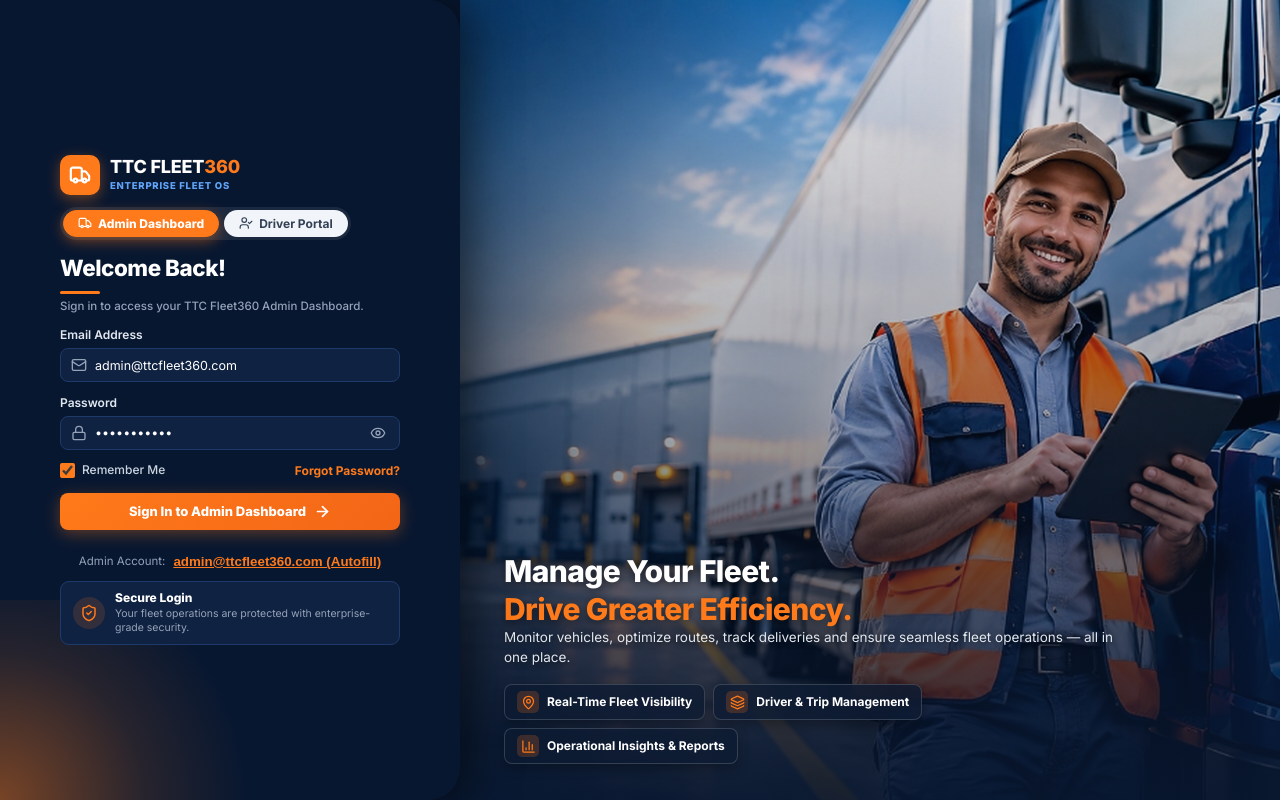
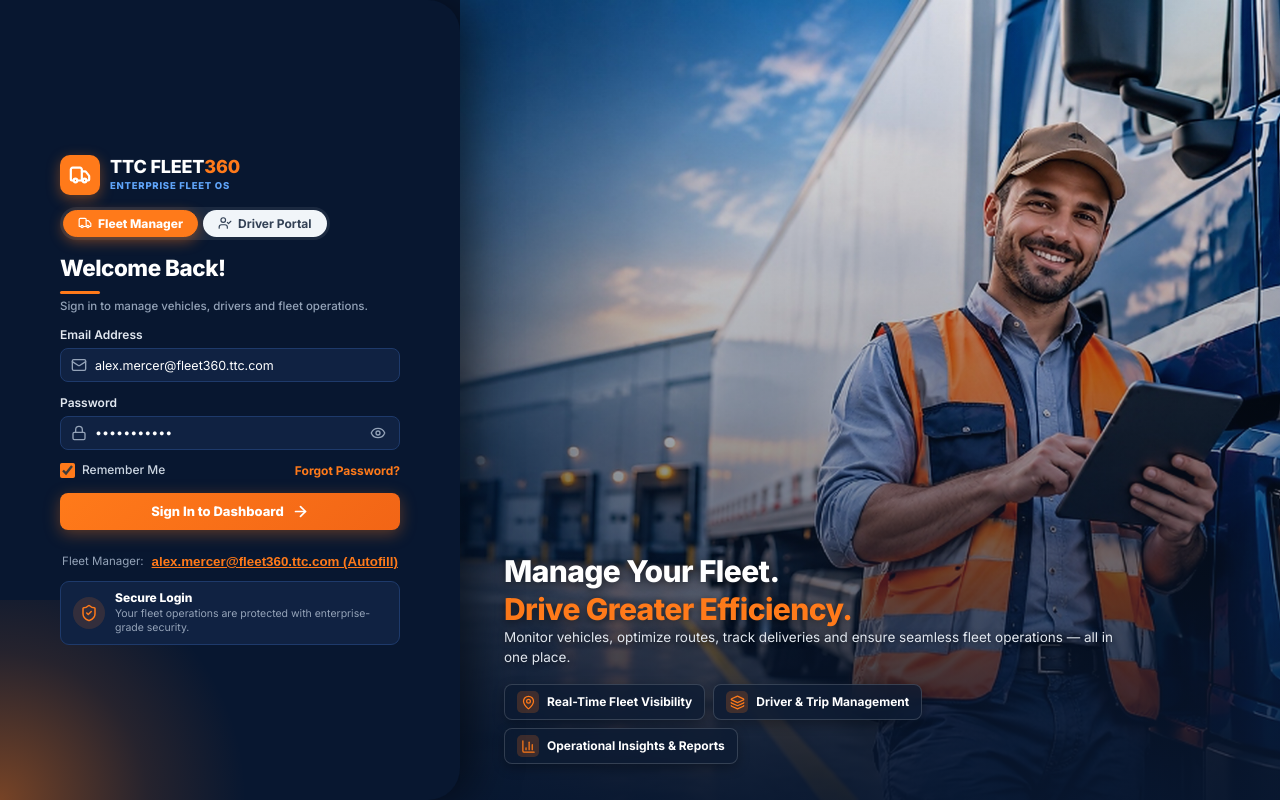
Before and after one commit to skameen052-sys/TTC-Fleet-, a React (Vite) app in the folder frontend/: page / in a window 1280 px wide. Built offline with nearby package versions, Linux system fonts and the light colour scheme.

Commit message:
fix: remove admin references, restore fleet manager portal and fix driver dashboard render crash

```diff
--- a/frontend/src/App.jsx
+++ b/frontend/src/App.jsx
@@ -165,26 +165,26 @@ export default function App() {
   const [currentUser, setCurrentUser] = useState(() => {
     try {
       const u = localStorage.getItem('ttc_fleet360_user') || sessionStorage.getItem('ttc_fleet360_user');
-      return u ? JSON.parse(u) : { fullName: 'Admin', role: 'ROLE_ADMIN', email: 'admin@ttcfleet360.com' };
+      return u ? JSON.parse(u) : { fullName: 'Alexandre Mercer', role: 'ROLE_FLEET_MANAGER', email: 'alex.mercer@fleet360.ttc.com' };
     } catch {
-      return { fullName: 'Admin', role: 'ROLE_ADMIN', email: 'admin@ttcfleet360.com' };
+      return { fullName: 'Alexandre Mercer', role: 'ROLE_FLEET_MANAGER', email: 'alex.mercer@fleet360.ttc.com' };
     }
   });
 
-  // Portal State: 'manager' (Admin Dashboard) vs 'driver'
+  // Portal State: 'manager' (Fleet Manager Portal) vs 'driver' (Driver Portal)
   const [portal, setPortal] = useState(() => {
     try {
       const params = new URLSearchParams(window.location.search);
       if (params.get('portal') === 'driver') return 'driver';
-      if (params.get('portal') === 'admin' || params.get('portal') === 'manager') return 'manager';
+      if (params.get('portal') === 'manager') return 'manager';
 
       const u = localStorage.getItem('ttc_fleet360_user') || sessionStorage.getItem('ttc_fleet360_user');
       const parsed = u ? JSON.parse(u) : null;
-      if (parsed?.role === 'ROLE_DRIVER' && !parsed?.email?.toLowerCase().includes('admin')) {
+      if (parsed?.role === 'ROLE_DRIVER') {
         return 'driver';
       }
     } catch {}
-    return 'manager'; // Default to Admin Dashboard
+    return 'manager'; // Default to Fleet Manager Portal
   });
 
   const [activeTab, setActiveTab] = useState('dashboard');
@@ -228,14 +228,14 @@ export default function App() {
   const handleLoginSuccess = (userData) => {
     setCurrentUser(userData);
     setIsAuthenticated(true);
-    if (userData.role === 'ROLE_DRIVER' && !userData.email?.toLowerCase().includes('admin')) {
+    if (userData.role === 'ROLE_DRIVER') {
       setPortal('driver');
       setDriverActiveTab('dashboard');
     } else {
       setPortal('manager');
       setActiveTab('dashboard');
     }
-    showToast(`Welcome back, ${userData.fullName || 'Admin'}!`);
+    showToast(`Welcome back, ${userData.fullName || 'User'}!`);
   };
 
   const handleLogout = () => {
@@ -385,46 +385,6 @@ export default function App() {
     return (
       <ErrorBoundary>
         <div className="app-container driver-portal-theme">
-          {/* Quick Portal Switcher Banner */}
-          <div style={{
-            backgroundColor: '#0F172A',
-            color: '#E2E8F0',
-            padding: '10px 24px',
-            display: 'flex',
-            justifyContent: 'space-between',
-            alignItems: 'center',
-            fontSize: '13px',
-            borderBottom: '1px solid #334155',
-            zIndex: 100
-          }}>
-            <div style={{ display: 'flex', alignItems: 'center', gap: '8px' }}>
-              <span style={{ color: '#94A3B8' }}>Viewing Mode:</span>
-              <strong style={{ color: '#F97316' }}>Driver Portal</strong>
-              <span style={{ color: '#94A3B8' }}>(Marcus Vance - CDL Lead Driver)</span>
-            </div>
-            <button
-              onClick={() => {
-                setPortal('manager');
-                setActiveTab('dashboard');
-              }}
-              style={{
-                backgroundColor: '#F97316',
-                color: '#FFFFFF',
-                border: 'none',
-                padding: '6px 16px',
-                borderRadius: '6px',
-                fontWeight: '700',
-                cursor: 'pointer',
-                fontSize: '12.5px',
-                display: 'flex',
-                alignItems: 'center',
-                gap: '6px'
-              }}
-            >
-              ← Open Admin Dashboard
-            </button>
-          </div>
-
           {/* Left Sidebar Navigation (Driver) */}
           <DriverSidebar
             activeTab={driverActiveTab}
@@ -447,7 +407,10 @@ export default function App() {
               notifications={safeNotifications}
               onSelectTab={setDriverActiveTab}
               onLogout={handleLogout}
-              onSwitchToManager={() => setPortal('manager')}
+              onSwitchToManager={() => {
+                setPortal('manager');
+                setActiveTab('dashboard');
+              }}
             />
 
             {/* Dynamic Driver Page Views */}
--- a/frontend/src/components/auth/LoginPage.jsx
+++ b/frontend/src/components/auth/LoginPage.jsx
@@ -16,8 +16,10 @@ import {
 } from 'lucide-react';
 
 export const LoginPage = ({ onLoginSuccess, initialPortal = 'manager' }) => {
-  const [selectedPortal, setSelectedPortal] = useState('manager'); // Default to Admin / Fleet Manager
-  const [email, setEmail] = useState('admin@ttcfleet360.com');
+  const [selectedPortal, setSelectedPortal] = useState(initialPortal);
+  const [email, setEmail] = useState(
+    initialPortal === 'driver' ? 'm.vance@fleet360.ttc.com' : 'alex.mercer@fleet360.ttc.com'
+  );
   const [password, setPassword] = useState('password123');
   const [showPassword, setShowPassword] = useState(false);
   const [rememberMe, setRememberMe] = useState(true);
@@ -34,7 +36,7 @@ export const LoginPage = ({ onLoginSuccess, initialPortal = 'manager' }) => {
       setEmail('m.vance@fleet360.ttc.com');
       setPassword('password123');
     } else {
-      setEmail('admin@ttcfleet360.com');
+      setEmail('alex.mercer@fleet360.ttc.com');
       setPassword('password123');
     }
   };
@@ -51,7 +53,7 @@ export const LoginPage = ({ onLoginSuccess, initialPortal = 'manager' }) => {
     setIsLoading(true);
 
     try {
-      let driverUser = (selectedPortal === 'driver' || email.includes('vance') || email.includes('driver')) && !email.toLowerCase().includes('admin');
+      let driverUser = selectedPortal === 'driver' || email.includes('vance') || email.includes('driver');
       let userData = driverUser
         ? {
             username: 'driver01',
@@ -63,10 +65,10 @@ export const LoginPage = ({ onLoginSuccess, initialPortal = 'manager' }) => {
             token: 'eyJhbGciOiJIUzUxMiJ9.simulated_jwt_driver_fleet360'
           }
         : {
-            username: 'admin',
-            email: email || 'admin@ttcfleet360.com',
-            fullName: 'Admin',
-            role: 'ROLE_ADMIN',
+            username: 'fleetmanager',
+            email: email || 'alex.mercer@fleet360.ttc.com',
+            fullName: 'Alexandre Mercer',
+            role: 'ROLE_FLEET_MANAGER',
             token: 'eyJhbGciOiJIUzUxMiJ9.simulated_jwt_token_fleet360'
           };
 
@@ -75,7 +77,7 @@ export const LoginPage = ({ onLoginSuccess, initialPortal = 'manager' }) => {
           method: 'POST',
           headers: { 'Content-Type': 'application/json' },
           body: JSON.stringify({
-            username: email.includes('@') ? (driverUser ? 'driver01' : 'admin') : email,
+            username: email.includes('@') ? (driverUser ? 'driver01' : 'fleetmanager') : email,
             password: password
           })
         });
@@ -137,7 +139,7 @@ export const LoginPage = ({ onLoginSuccess, initialPortal = 'manager' }) => {
             </div>
           </div>
 
-          {/* Role Portal Switcher Pills (Matching Screenshots 3 & 4) */}
+          {/* Role Portal Switcher Pills */}
           <div className={`portal-switcher-pill-box ${isDriver ? 'box-light' : 'box-dark'}`}>
             <button
               type="button"
@@ -145,7 +147,7 @@ export const LoginPage = ({ onLoginSuccess, initialPortal = 'manager' }) => {
               onClick={() => handlePortalSwitch('manager')}
             >
               <Truck size={14} />
-              <span>Admin Dashboard</span>
+              <span>Fleet Manager</span>
             </button>
             <button
               type="button"
@@ -167,7 +169,7 @@ export const LoginPage = ({ onLoginSuccess, initialPortal = 'manager' }) => {
             <p className={`login-welcome-subtitle ${isDriver ? 'sub-light' : 'sub-dark'}`}>
               {isDriver
                 ? 'Sign in to access your Driver Portal & route dispatch.'
-                : 'Sign in to access your TTC Fleet360 Admin Dashboard.'}
+                : 'Sign in to manage vehicles, drivers and fleet operations.'}
             </p>
           </div>
 
@@ -206,7 +208,7 @@ export const LoginPage = ({ onLoginSuccess, initialPortal = 'manager' }) => {
                 <input
                   type="email"
                   className={`login-text-input ${isDriver ? 'input-light' : 'input-dark'}`}
-                  placeholder={isDriver ? 'Enter driver email' : 'admin@ttcfleet360.com'}
+                  placeholder={isDriver ? 'Enter driver email' : 'alex.mercer@fleet360.ttc.com'}
                   value={email}
                   onChange={(e) => setEmail(e.target.value)}
                   required
@@ -275,7 +277,7 @@ export const LoginPage = ({ onLoginSuccess, initialPortal = 'manager' }) => {
                 <span>Authenticating Credentials...</span>
               ) : (
                 <>
-                  <span>{isDriver ? 'Sign In to Driver Portal' : 'Sign In to Admin Dashboard'}</span>
+                  <span>{isDriver ? 'Sign In to Driver Portal' : 'Sign In to Dashboard'}</span>
                   <ArrowRight size={17} strokeWidth={2.4} />
                 </>
               )}
@@ -285,7 +287,7 @@ export const LoginPage = ({ onLoginSuccess, initialPortal = 'manager' }) => {
           {/* Quick autofill helper */}
           <div className="demo-credentials-pill" style={{ marginTop: '12px', display: 'flex', alignItems: 'center', justifyContent: 'center', gap: '8px', fontSize: '11.5px' }}>
             <span style={{ color: isDriver ? '#718096' : '#94A3B8' }}>
-              {isDriver ? 'Driver Account:' : 'Admin Account:'}
+              {isDriver ? 'Driver Account:' : 'Fleet Manager:'}
             </span>
             <button
               type="button"
@@ -303,14 +305,14 @@ export const LoginPage = ({ onLoginSuccess, initialPortal = 'manager' }) => {
                   setEmail('m.vance@fleet360.ttc.com');
                   setPassword('password123');
                 } else {
-                  setEmail('admin@ttcfleet360.com');
+                  setEmail('alex.mercer@fleet360.ttc.com');
                   setPassword('password123');
                 }
               }}
             >
               {isDriver
                 ? 'm.vance@fleet360.ttc.com (Autofill)'
-                : 'admin@ttcfleet360.com (Autofill)'}
+                : 'alex.mercer@fleet360.ttc.com (Autofill)'}
             </button>
           </div>
 
--- a/frontend/src/components/common/Header.jsx
+++ b/frontend/src/components/common/Header.jsx
@@ -163,8 +163,8 @@ export const Header = ({
               <span>{currentUser?.fullName?.[0]?.toUpperCase() || 'A'}</span>
             </div>
             <div className="user-text-info">
-              <span className="user-display-name">{currentUser?.fullName || 'Admin'}</span>
-              <span className="user-role-text">{currentUser?.role === 'ROLE_ADMIN' ? 'Super Admin' : 'Admin'}</span>
+              <span className="user-display-name">{currentUser?.fullName || 'Alexandre Mercer'}</span>
+              <span className="user-role-text">{currentUser?.role === 'ROLE_FLEET_MANAGER' ? 'Fleet Manager (Lead)' : (currentUser?.role || 'Fleet Manager')}</span>
             </div>
             <ChevronDown size={14} color="#718096" />
           </div>
@@ -173,9 +173,9 @@ export const Header = ({
           {showProfileDropdown && (
             <div className="header-dropdown profile-dropdown">
               <div className="profile-dropdown-header">
-                <div className="profile-name">{currentUser?.fullName || 'Admin'}</div>
-                <div className="profile-email">{currentUser?.email || 'admin@ttcfleet360.com'}</div>
-                <span className="profile-tag">{currentUser?.role || 'ROLE_ADMIN'}</span>
+                <div className="profile-name">{currentUser?.fullName || 'Alexandre Mercer'}</div>
+                <div className="profile-email">{currentUser?.email || 'alex.mercer@fleet360.ttc.com'}</div>
+                <span className="profile-tag">{currentUser?.role || 'ROLE_FLEET_MANAGER'}</span>
               </div>
               <div className="dropdown-menu-list">
                 {onSwitchToDriver && (
--- a/frontend/src/components/dashboard/HeroBanner.jsx
+++ b/frontend/src/components/dashboard/HeroBanner.jsx
@@ -8,10 +8,10 @@ export const HeroBanner = () => {
       <div className="hero-content-left">
         <div className="hero-heading-wrap">
           <h1 className="hero-welcome-title">Welcome back,</h1>
-          <h2 className="hero-manager-title">Admin!</h2>
+          <h2 className="hero-manager-title">Fleet Manager!</h2>
         </div>
         <p className="hero-description">
-          Drive smarter. Manage better with TTC Fleet360.<br />
+          Drive smarter. Manage your fleet. Optimize every journey.<br />
           Real-time telemetry and 360° global logistics control.
         </p>
       </div>
--- a/frontend/src/components/driver/DriverDashboard.jsx
+++ b/frontend/src/components/driver/DriverDashboard.jsx
@@ -23,7 +23,8 @@ import {
   Sparkles,
   Calendar,
   Compass,
-  AlertCircle
+  AlertCircle,
+  Bell
 } from 'lucide-react';
 import L from 'leaflet';
 import 'leaflet/dist/leaflet.css';
@@ -843,7 +844,7 @@ export const DriverDashboard = ({
                     <td>{fl.date}</td>
                     <td>{fl.station}</td>
                     <td>{fl.liters} L</td>
-                    <td>${fl.cost.toFixed(2)}</td>
+                    <td>${Number(fl?.cost || 0).toFixed(2)}</td>
                     <td>
                       <span className="status-pill status-available" style={{ fontSize: '11px', padding: '2px 6px' }}>
                         {fl.receiptStatus}
--- a/frontend/src/components/driver/DriverViews.jsx
+++ b/frontend/src/components/driver/DriverViews.jsx
@@ -403,7 +403,7 @@ export const FuelRecordsView = ({ fuelLogs = [], onOpenFuelModal }) => {
                 <td>{f.date}</td>
                 <td>{f.station}</td>
                 <td>{f.liters} L</td>
-                <td>${f.cost.toFixed(2)}</td>
+                <td>${Number(f?.cost || 0).toFixed(2)}</td>
                 <td>{f.odometer?.toLocaleString()} km</td>
                 <td><span className="status-pill status-available">{f.receiptStatus}</span></td>
               </tr>
--- a/frontend/src/main.jsx
+++ b/frontend/src/main.jsx
@@ -58,7 +58,7 @@ class ErrorBoundary extends React.Component {
               TTC Fleet360 Session Restored
             </h2>
             <p style={{ color: '#94A3B8', fontSize: '14px', lineHeight: '1.6', margin: '0 0 24px' }}>
-              A temporary client state issue was encountered. Click below to load the clean Admin Dashboard.
+              A temporary client state issue was encountered. Click below to load the clean Fleet Manager Dashboard.
             </p>
             <div style={{ display: 'flex', gap: '12px', justifyContent: 'center' }}>
               <button
@@ -68,7 +68,7 @@ class ErrorBoundary extends React.Component {
                     localStorage.removeItem('ttc_fleet360_user');
                     sessionStorage.clear();
                   } catch (e) {}
-                  window.location.href = '/?portal=admin';
+                  window.location.href = '/?portal=manager';
                 }}
                 style={{
                   background: 'linear-gradient(135deg, #FF7A1A 0%, #FF5500 100%)',
@@ -81,7 +81,7 @@ class ErrorBoundary extends React.Component {
                   cursor: 'pointer'
                 }}
               >
-                Open Admin Dashboard
+                Open Fleet Manager Dashboard
               </button>
               <button
                 onClick={() => window.location.reload()}
```
